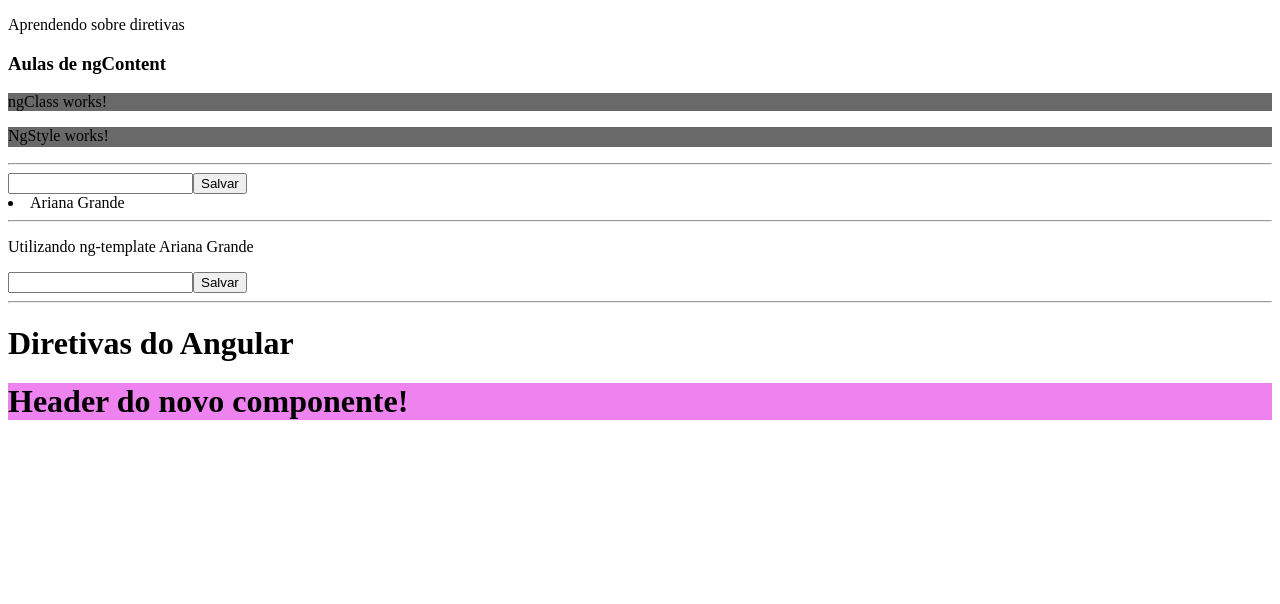
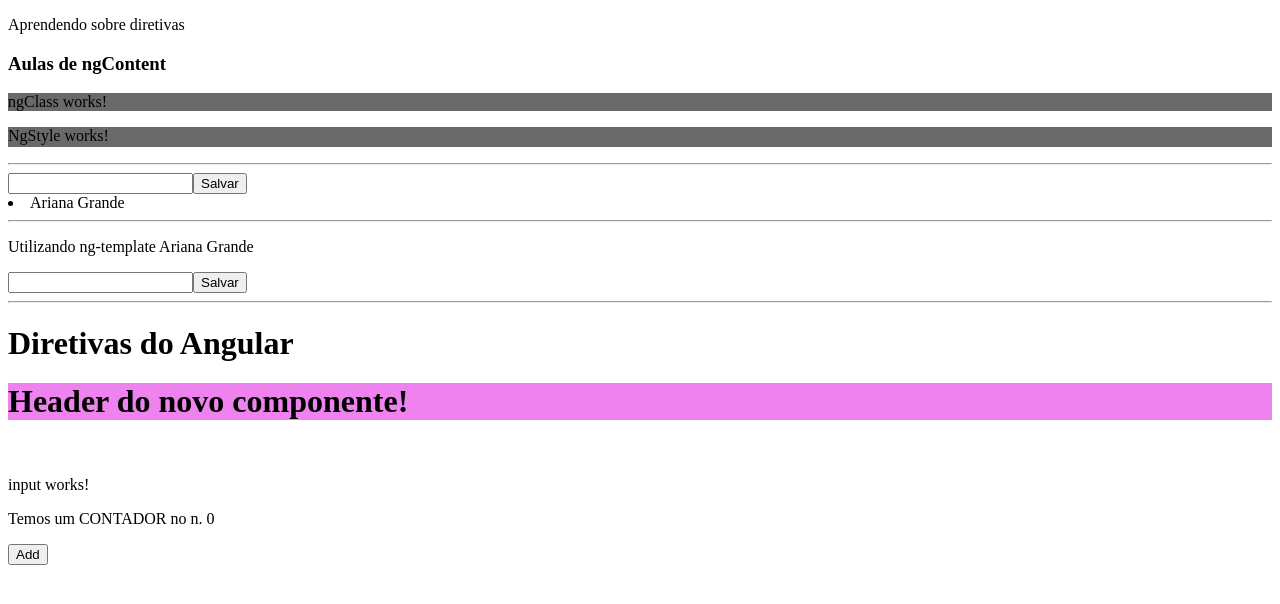
Before and after one commit to carlostsa10/helloword-Angular, an Angular app: page / in a window 1280 px wide. Shown: the top 604 px of the page. Built offline with nearby package versions, Linux system fonts and the light colour scheme.

Commit message:
aprendendo sobre forma de entrada de dados

```diff
--- a/src/app/app.component.html
+++ b/src/app/app.component.html
@@ -8,3 +8,9 @@
 <app-new-component>
 
 </app-new-component>
+<br>
+
+<app-input>
+    [contador]='addValue'
+</app-input>
+<button (click)="add()"> Add</button>
--- a/src/app/app.component.ts
+++ b/src/app/app.component.ts
@@ -1,10 +1,22 @@
-import { Component } from '@angular/core';
+import { Component, OnInit } from '@angular/core';
 
 @Component({
   selector: 'app-root',
   templateUrl: './app.component.html',
   styleUrls: ['./app.component.css']
 })
-export class AppComponent {
+export class AppComponent implements OnInit {
   title = 'hello-world';
+
+  public destruir: boolean = true;
+  public addValue: number = 0;
+
+  constructor() { }
+
+  public add(){
+    this.addValue += 2
+  }
+  ngOnInit(): void {
+
+  }
 }
--- /dev/null
+++ b/src/app/shared/input/input.component.html
@@ -0,0 +1,5 @@
+<p>input works!</p>
+
+<p>
+    Temos um CONTADOR no n. {{contador}}
+</p>
--- /dev/null
+++ b/src/app/shared/input/input.component.ts
@@ -0,0 +1,17 @@
+import { Component, Input, OnInit } from '@angular/core';
+
+@Component({
+  selector: 'app-input',
+  templateUrl: './input.component.html',
+  styleUrls: ['./input.component.css']
+})
+export class InputComponent implements OnInit {
+
+  @Input() public contador: number = 0;
+
+  constructor() { }
+  ngOnInit(): void {
+
+  }
+
+}
--- a/src/app/shared/shared.module.ts
+++ b/src/app/shared/shared.module.ts
@@ -1,14 +1,16 @@
 import { NgModule } from '@angular/core';
 import { CommonModule } from '@angular/common';
 import { NewComponentComponent } from './new-component/new-component.component';
+import { InputComponent } from './input/input.component';
 
 
 
 @NgModule({
   declarations: [
-    NewComponentComponent
+    NewComponentComponent,
+    InputComponent
   ],
-  exports: [NewComponentComponent],
+  exports: [NewComponentComponent, InputComponent],
   imports: [
     CommonModule
   ]
```
Also changed, not shown: src/app/shared/input/input.component.css (added), 1 other file (tests, documents, lock files or other folders).
